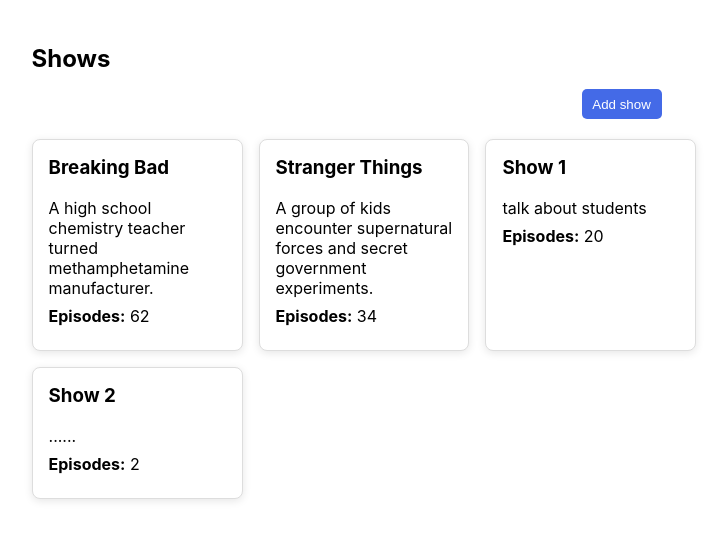
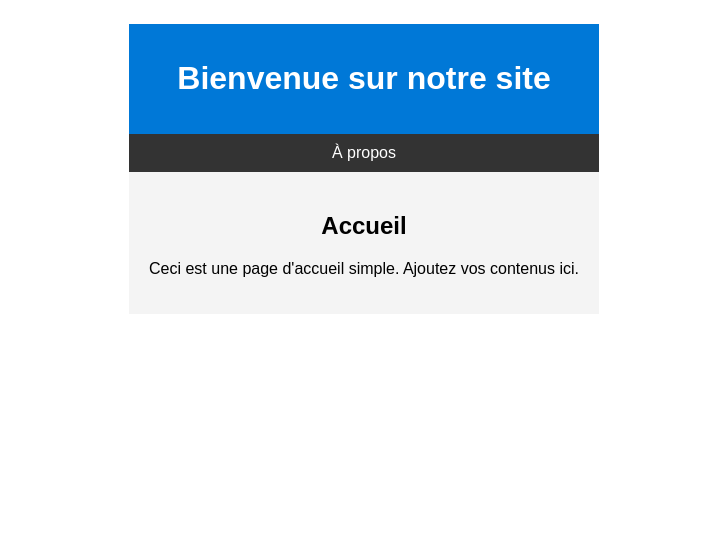
Before and after one commit to Chaymaa-Ari/DevopsTest, an Angular app: page / in a window 1280 px wide. Shown: the top 540 px of the page, without its empty margins (276-1003 px from the left). Built offline with nearby package versions, Linux system fonts and the light colour scheme; data requests are answered from the project's data file.

Commit message:
Second Commit : Update shows.component.html with new content

```diff
--- a/src/app/shows/shows.component.html
+++ b/src/app/shows/shows.component.html
@@ -1,21 +1,62 @@
-<div class="show-list">
-  <h2>Shows</h2>
-  <button routerLink="add" class="a">Add show</button>
-  <br><br>
-  <!-- Affichage du message de chargement -->
-  <div *ngIf="isLoading">Chargement des données...</div>
+<!DOCTYPE html>
+<html lang="fr">
+<head>
+    <meta charset="UTF-8">
+    <meta name="viewport" content="width=device-width, initial-scale=1.0">
+    <title>Page d'accueil</title>
+    <style>
+        body {
+            font-family: Arial, sans-serif;
+            margin: 0;
+            padding: 0;
+            background-color: #f4f4f4;
+        }
+        header {
+            background-color: #0078d7;
+            color: white;
+            padding: 15px;
+            text-align: center;
+        }
+        nav {
+            display: flex;
+            justify-content: center;
+            background-color: #333;
+        }
+        nav a {
+            color: white;
+            text-decoration: none;
+            padding: 10px 20px;
+        }
+        nav a:hover {
+            background-color: #575757;
+        }
+        section {
+            padding: 20px;
+            text-align: center;
+        }
+        footer {
+            text-align: center;
+            padding: 10px 0;
+            background-color: #0078d7;
+            color: white;
+            position: fixed;
+            bottom: 0;
+            width: 100%;
+        }
+    </style>
+</head>
+<body>
+    <header>
+        <h1>Bienvenue sur notre site</h1>
+    </header>
+    <nav>
+        <a href="#about">À propos</a>
 
-  <!-- Affichage des shows une fois chargés -->
-  <div *ngIf="!isLoading && shows.length > 0" class="card-container">
-    <div class="card" *ngFor="let show of shows">
-      <h3>{{ show.title }}</h3>
-      <p>{{ show.description }}</p>
-      <p><strong>Episodes:</strong> {{ show.episodes }}</p>
-    </div>
-  </div>
+    </nav>
+    <section>
+        <h2>Accueil</h2>
+        <p>Ceci est une page d'accueil simple. Ajoutez vos contenus ici.</p>
+    </section>
 
-  <!-- Message en cas de liste vide -->
-  <div *ngIf="!isLoading && shows.length === 0">
-    Aucun show disponible.
-  </div>
-</div>
+</body>
+</html>
```
